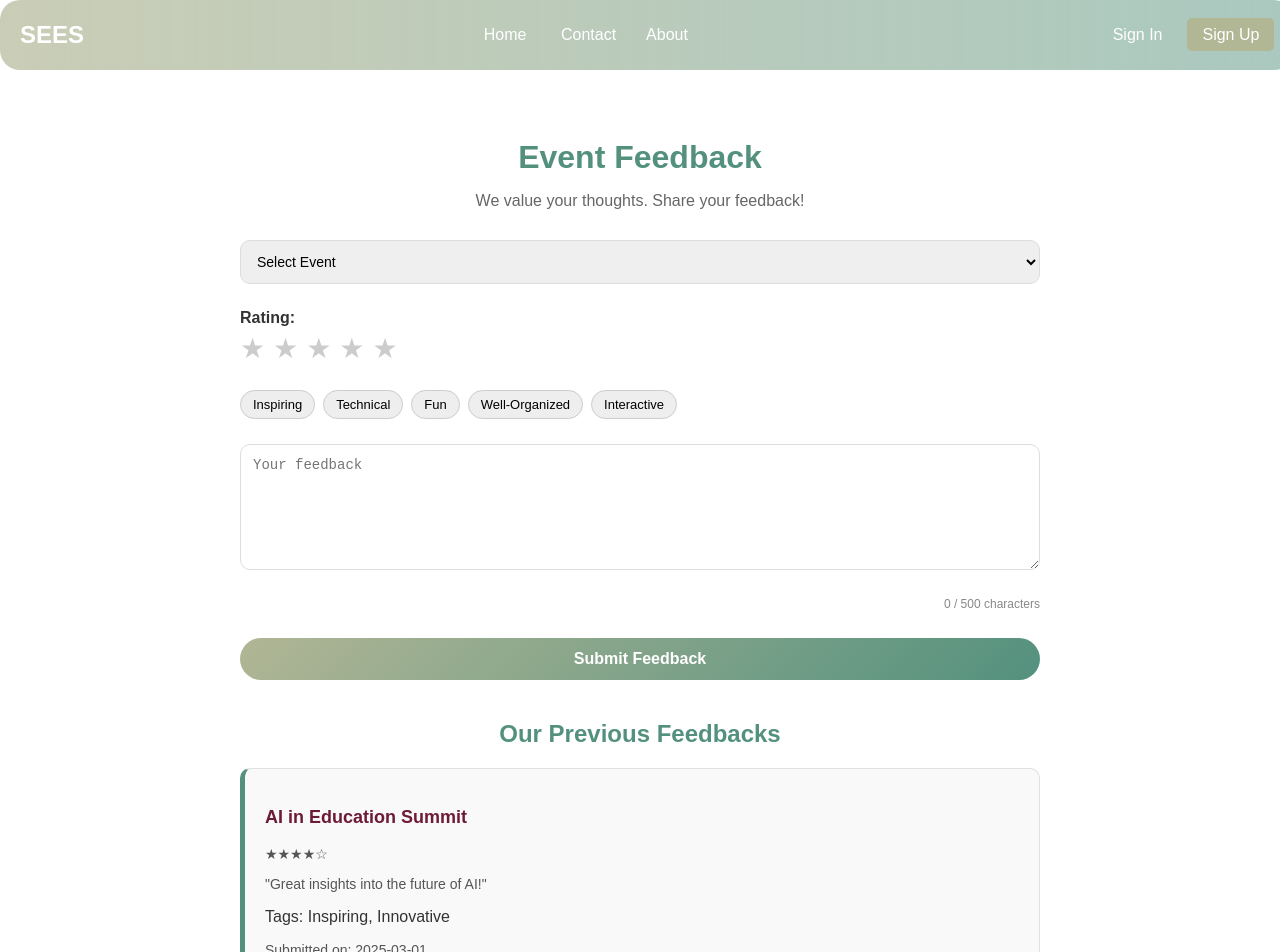
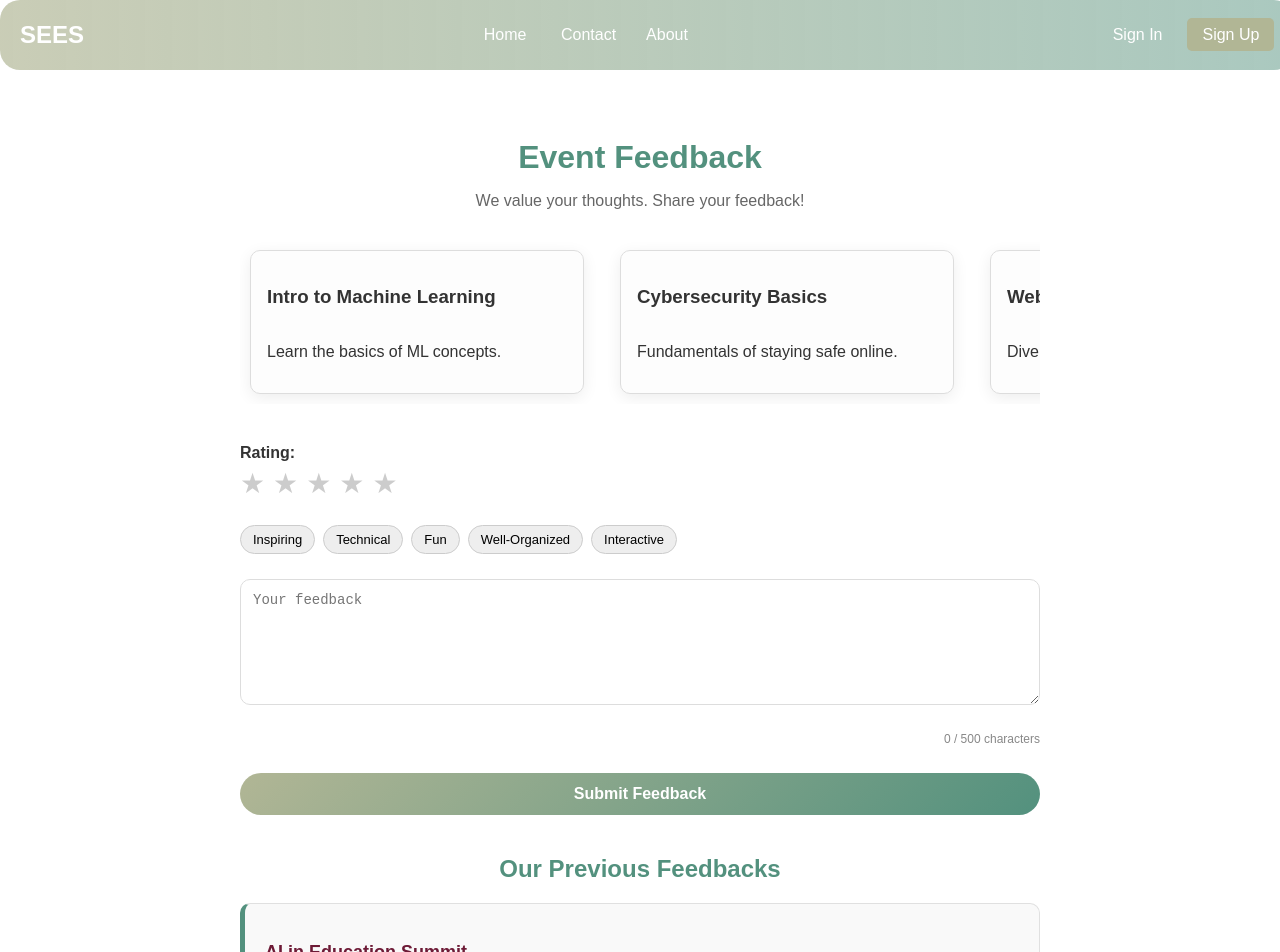
Before and after one commit to aymanmhd/SOEN343_Project_W25, a React (Create React App) app in the folder frontend/: page /feedback in a window 1280 px wide. Shown: the top 952 px of the page. Built offline with nearby package versions, Linux system fonts and the light colour scheme.

Commit message:
feed back with scrollable events

```diff
--- a/frontend/src/pages/FeedbackPage.jsx
+++ b/frontend/src/pages/FeedbackPage.jsx
@@ -1,17 +1,30 @@
 import React, { useState, useEffect, useRef } from "react";
 import "../styles/FeedbackPage.css";
 import { useAuth } from "../context/AuthContext";
+// import axios from "axios"; // Uncomment if you plan to fetch from an API
 
-const mockEventList = [
-    "Intro to Machine Learning",
-    "Cybersecurity Basics",
-    "Web Dev Bootcamp",
+// Demo data (replace with actual API calls)
+const mockRegisteredEvents = [
+  {
+    id: "evt-1",
+    title: "Intro to Machine Learning",
+    description: "Learn the basics of ML concepts.",
+  },
+  {
+    id: "evt-2",
+    title: "Cybersecurity Basics",
+    description: "Fundamentals of staying safe online.",
+  },
+  {
+    id: "evt-3",
+    title: "Web Dev Bootcamp",
+    description: "Dive into modern web development.",
+  },
 ];
-
 
 const mockFeedbackData = [
   {
-    eventId: 1,
+    eventId: "1",
     eventName: "AI in Education Summit",
     rating: 4,
     comment: "Great insights into the future of AI!",
@@ -19,7 +32,7 @@ const mockFeedbackData = [
     date: "2025-03-01",
   },
   {
-    eventId: 2,
+    eventId: "2",
     eventName: "Sustainable Learning Environments",
     rating: 5,
     comment: "Well-organized and inspiring.",
@@ -28,59 +41,128 @@ const mockFeedbackData = [
   },
 ];
 
-const tagOptions = ["Inspiring", "Technical", "Fun", "Well-Organized", "Interactive"];
+const tagOptions = [
+  "Inspiring",
+  "Technical",
+  "Fun",
+  "Well-Organized",
+  "Interactive",
+];
 
 const FeedbackPage = () => {
   const { user } = useAuth();
+  const [registeredEvents, setRegisteredEvents] = useState([]);
+  const [selectedEvent, setSelectedEvent] = useState(null);
+
   const [feedbackList, setFeedbackList] = useState([]);
   const [newFeedback, setNewFeedback] = useState({
-    eventName: "",
-    rating: "",
+    eventId: "",
+    rating: 0,
     comment: "",
     tags: [],
   });
+
   const [successMsg, setSuccessMsg] = useState("");
   const [charCount, setCharCount] = useState(0);
   const [hoveredRating, setHoveredRating] = useState(null);
   const feedbackEndRef = useRef(null);
 
+  // -------------------------------------------
+  // On component mount, load the user’s events and any existing feedback
+  // -------------------------------------------
   useEffect(() => {
-    // BACKEND: Replace with API call to fetch feedback
+    // EXAMPLE: fetch the events the user (attendee) is registered to
+    // e.g., axios.get(`/api/users/${user.id}/registeredEvents`)
+    // .then(response => setRegisteredEvents(response.data))
+    // .catch(err => console.error(err));
+
+    // For demo, we use mock data:
+    setRegisteredEvents(mockRegisteredEvents);
+
+    // EXAMPLE: fetch existing feedback (all or user-specific)
+    // e.g., axios.get("/events/feedback")
+    //        .then(response => setFeedbackList(response.data))
+    //        .catch(err => console.error(err));
+
+    // For demo, we use mock data:
     setFeedbackList(mockFeedbackData);
-  }, []);
+  }, [user]);
 
+  // -------------------------------------------
+  // Handle text-area and star-rating changes
+  // -------------------------------------------
   const handleInputChange = (e) => {
     const { name, value } = e.target;
-    setNewFeedback({ ...newFeedback, [name]: value });
-
+    setNewFeedback((prev) => ({
+      ...prev,
+      [name]: value,
+    }));
     if (name === "comment") {
       setCharCount(value.length);
     }
   };
 
   const handleTagToggle = (tag) => {
-    const tags = [...newFeedback.tags];
+    setNewFeedback((prev) => {
+      const tags = [...prev.tags];
       if (tags.includes(tag)) {
-      setNewFeedback({ ...newFeedback, tags: tags.filter((t) => t !== tag) });
+        return { ...prev, tags: tags.filter((t) => t !== tag) };
       } else {
-      setNewFeedback({ ...newFeedback, tags: [...tags, tag] });
+        return { ...prev, tags: [...tags, tag] };
       }
+    });
   };
 
-  const handleSubmit = (e) => {
+  // -------------------------------------------
+  // When an event card is clicked, select it
+  // -------------------------------------------
+  const handleSelectEvent = (eventObj) => {
+    setSelectedEvent(eventObj);
+    setNewFeedback((prev) => ({
+      ...prev,
+      eventId: eventObj.id, // Link new feedback to this event’s ID
+    }));
+  };
+
+  // -------------------------------------------
+  // Submitting feedback
+  // -------------------------------------------
+  const handleSubmit = async (e) => {
     e.preventDefault();
 
+    // Make sure we have a valid event selected
+    if (!selectedEvent) {
+      alert("Please select an event to submit feedback.");
+      return;
+    }
+
+    // Build the new feedback object
     const newEntry = {
-      ...newFeedback,
+      eventId: newFeedback.eventId,
+      eventName: selectedEvent.title,
+      rating: newFeedback.rating,
+      comment: newFeedback.comment,
+      tags: newFeedback.tags,
       date: new Date().toISOString().split("T")[0],
-      eventId: Math.random().toFixed(5),
     };
 
+    // POST to backend example:
+    // await axios.post("/events/feedback", {
+    //   eventId: newFeedback.eventId,
+    //   rating: newFeedback.rating,
+    //   tags: newFeedback.tags,
+    //   comment: newFeedback.comment,
+    // });
+
+    // For demo, we’ll just append to local list
     setFeedbackList([newEntry, ...feedbackList]);
-    setNewFeedback({ eventName: "", rating: "", comment: "", tags: [] });
+
+    // Reset form
+    setNewFeedback({ eventId: "", rating: 0, comment: "", tags: [] });
+    setSelectedEvent(null);
     setCharCount(0);
+
     setSuccessMsg("✅ Feedback submitted successfully!");
-
     setTimeout(() => setSuccessMsg(""), 3000);
 
     // Scroll to new feedback
@@ -92,24 +174,39 @@ const FeedbackPage = () => {
   return (
     <div className="feedback-page-container">
       <h1 className="feedback-title">Event Feedback</h1>
-      <p className="feedback-subtitle">We value your thoughts. Share your feedback!</p>
+      <p className="feedback-subtitle">
+        We value your thoughts. Share your feedback!
+      </p>
 
+      {/* ---------------------------------------------------------------- */}
+      {/* HORIZONTAL SCROLL of Registered Events */}
+      {/* ---------------------------------------------------------------- */}
+      <div className="registered-events-scroll-container">
+        <div className="registered-events-scroller">
+          {registeredEvents.length === 0 ? (
+            <p>No registered events found.</p>
+          ) : (
+            registeredEvents.map((evt) => (
+              <div
+                key={evt.id}
+                onClick={() => handleSelectEvent(evt)}
+                className={`event-card ${
+                  selectedEvent?.id === evt.id ? "selected" : ""
+                }`}
+              >
+                <h3>{evt.title}</h3>
+                <p>{evt.description}</p>
+              </div>
+            ))
+          )}
+        </div>
+      </div>
+
+      {/* ---------------------------------------------------------------- */}
+      {/* FEEDBACK FORM */}
+      {/* ---------------------------------------------------------------- */}
       <form className="feedback-form" onSubmit={handleSubmit}>
-        <select
-          name="eventName"
-          value={newFeedback.eventName}
-          onChange={handleInputChange}
-          className="feedback-select"
-          required
-        >
-          <option value="">Select Event</option>
-          {mockEventList.map((event, idx) => (
-            <option key={idx} value={event}>
-              {event}
-            </option>
-          ))}
-        </select>
-
+        {/* Star Rating */}
         <div className="star-rating-container">
           <label className="rating-label">Rating:</label>
           <div className="star-row">
@@ -120,7 +217,7 @@ const FeedbackPage = () => {
                   star <= (hoveredRating || newFeedback.rating) ? "filled" : ""
                 }`}
                 onClick={() =>
-          setNewFeedback({ ...newFeedback, rating: star })
+                  setNewFeedback((prev) => ({ ...prev, rating: star }))
                 }
                 onMouseEnter={() => setHoveredRating(star)}
                 onMouseLeave={() => setHoveredRating(null)}
@@ -147,6 +244,7 @@ const FeedbackPage = () => {
           ))}
         </div>
 
+        {/* Comment Box */}
         <textarea
           name="comment"
           value={newFeedback.comment}
@@ -163,9 +261,11 @@ const FeedbackPage = () => {
         </button>
         {successMsg && <p className="success-msg">{successMsg}</p>}
       </form>
+
+      {/* ---------------------------------------------------------------- */}
+      {/* PREVIOUS FEEDBACK */}
+      {/* ---------------------------------------------------------------- */}
       <h2 className="previous-feedback-title">Our Previous Feedbacks</h2>
-
-
       <div className="feedback-list">
         {feedbackList.length === 0 ? (
           <p className="no-feedback">No feedback submitted yet.</p>
@@ -173,7 +273,10 @@ const FeedbackPage = () => {
           feedbackList.map((fb) => (
             <div className="feedback-card" key={fb.eventId}>
               <h3 className="feedback-event">{fb.eventName}</h3>
-              <p className="feedback-rating">{"★".repeat(fb.rating)}{"☆".repeat(5 - fb.rating)}</p>
+              <p className="feedback-rating">
+                {"★".repeat(fb.rating)}
+                {"☆".repeat(5 - fb.rating)}
+              </p>
               <p className="feedback-comment">"{fb.comment}"</p>
               {fb.tags?.length > 0 && (
                 <p className="feedback-tags">Tags: {fb.tags.join(", ")}</p>
@@ -182,7 +285,7 @@ const FeedbackPage = () => {
             </div>
           ))
         )}
-        <div ref={feedbackEndRef}></div>
+        <div ref={feedbackEndRef} />
       </div>
     </div>
   );
--- a/frontend/src/styles/FeedbackPage.css
+++ b/frontend/src/styles/FeedbackPage.css
@@ -20,6 +20,44 @@
   color: #666;
 }
 
+/* --------------------------------------------------- */
+/* HORIZONTAL SCROLLER FOR REGISTERED EVENTS           */
+/* --------------------------------------------------- */
+.registered-events-scroll-container {
+  margin-bottom: 30px;
+  overflow-x: auto;
+  -webkit-overflow-scrolling: touch;
+}
+
+.registered-events-scroller {
+  display: flex;
+  gap: 16px;
+}
+
+/* Each event “card” in the horizontal list */
+.event-card {
+  min-width: 200px;
+  border: 1px solid #ddd;
+  border-radius: 10px;
+  padding: 16px;
+  background-color: #fdfdfd;
+  flex-shrink: 0;
+  cursor: pointer;
+  transition: transform 0.2s;
+}
+
+.event-card:hover {
+  transform: scale(1.03);
+}
+
+.event-card.selected {
+  border: 2px solid #53917e;
+  box-shadow: 0 0 6px rgba(83, 145, 126, 0.3);
+}
+
+/* --------------------------------------------------- */
+/* FEEDBACK FORM                                       */
+/* --------------------------------------------------- */
 .feedback-form {
   display: flex;
   flex-direction: column;
@@ -57,38 +95,9 @@
   transform: scale(1.05);
 }
 
-  .feedback-list {
-    display: flex;
-    flex-direction: column;
-    gap: 20px;
-  }
-
-  .feedback-card {
-    padding: 20px;
-    border: 1px solid #e0e0e0;
-    border-left: 5px solid #53917e;
-    border-radius: 10px;
-    background: #f9f9f9;
-  }
-
-  .feedback-event {
-    font-size: 18px;
-    font-weight: bold;
-    color: #6d1a36;
-  }
-
-  .feedback-rating,
-  .feedback-comment,
-  .feedback-date {
-    font-size: 14px;
-    color: #555;
-    margin-top: 5px;
-  }
-
-  .no-feedback {
-    text-align: center;
-    color: #999;
-  }
+/* --------------------------------------------------- */
+/* TAG SELECTOR                                        */
+/* --------------------------------------------------- */
 .tag-selector {
   display: flex;
   flex-wrap: wrap;
@@ -112,17 +121,9 @@
   border-color: #53917e;
 }
 
-  .char-count {
-    text-align: right;
-    font-size: 12px;
-    color: #888;
-  }
-
-  .success-msg {
-    color: green;
-    margin-top: 10px;
-    font-weight: 500;
-  }
+/* --------------------------------------------------- */
+/* STAR RATING                                         */
+/* --------------------------------------------------- */
 .star-rating-container {
   margin-top: 10px;
   margin-bottom: 10px;
@@ -154,6 +155,25 @@
 .star:hover {
   transform: scale(1.1);
 }
+
+/* --------------------------------------------------- */
+/* TEXT COUNTER, SUCCESS MSG                           */
+/* --------------------------------------------------- */
+.char-count {
+  text-align: right;
+  font-size: 12px;
+  color: #888;
+}
+
+.success-msg {
+  color: green;
+  margin-top: 10px;
+  font-weight: 500;
+}
+
+/* --------------------------------------------------- */
+/* PREVIOUS FEEDBACK                                   */
+/* --------------------------------------------------- */
 .previous-feedback-title {
   font-size: 24px;
   font-weight: bold;
@@ -162,3 +182,42 @@
   color: #53917e; /* Matches SEES green theme */
   text-align: center;
 }
+
+.feedback-list {
+  display: flex;
+  flex-direction: column;
+  gap: 20px;
+}
+
+.feedback-card {
+  padding: 20px;
+  border: 1px solid #e0e0e0;
+  border-left: 5px solid #53917e;
+  border-radius: 10px;
+  background: #f9f9f9;
+}
+
+.feedback-event {
+  font-size: 18px;
+  font-weight: bold;
+  color: #6d1a36;
+}
+
+.feedback-rating,
+.feedback-comment,
+.feedback-date {
+  font-size: 14px;
+  color: #555;
+  margin-top: 5px;
+}
+
+.feedback-tags {
+  font-size: 14px;
+  color: #555;
+  margin-top: 5px;
+}
+
+.no-feedback {
+  text-align: center;
+  color: #999;
+}
```
Lines whose indentation alone changed are shown as unchanged.
